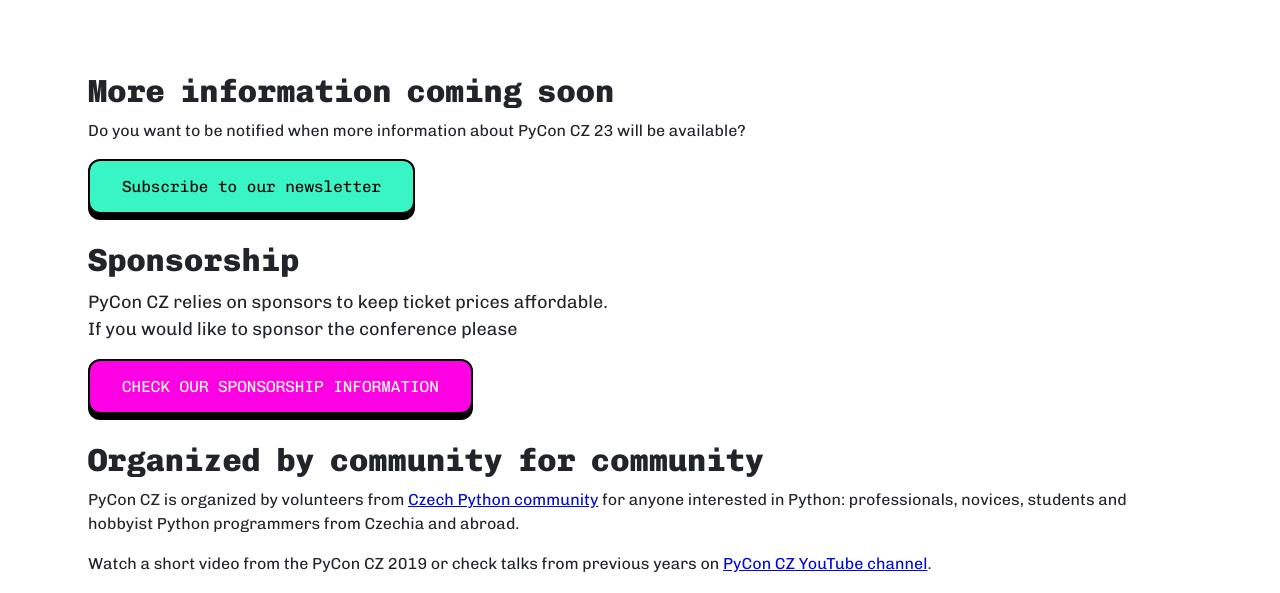
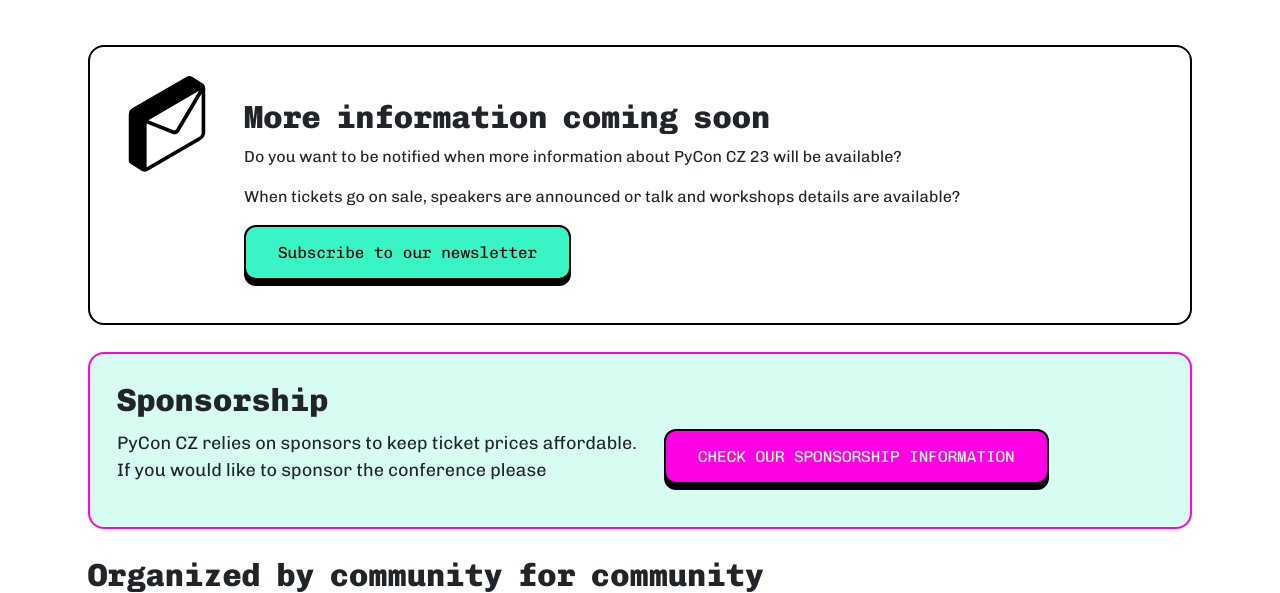
Before and after one commit to pyvec/cz.pycon.org, a Django app: page /2023/ in a window 1280 px wide. Shown: the part 997-1590 px from the top of the page. Run offline with Django 4.2, Linux system fonts and the light colour scheme; style sheets or scripts are compiled from the project's sources; some libraries are stand-ins or nearby versions; grey boxes are pictures that could not be loaded.

Commit message:
homepage: more

```diff
--- a/templates/pages/homepage.html
+++ b/templates/pages/homepage.html
@@ -92,19 +92,31 @@
 {% endblock %}
 
 {% block main %}
-    <h2>More information coming soon</h2>
+
+    <div class="d-flex flex-column flex-sm-row align-items-baseline column-gap-4 row-gap-3 rounded-3 border border-black p-4 mb-4">
+        <div>
+            <img src="{% static 'img/icons/email.min.svg' %}" width="100" height="100" alt="">
+        </div>
+
+        <div>
+            <h2 class="mt-0">More information coming soon</h2>
             <p>Do you want to be notified when more information about PyCon CZ 23 will be available?</p>
+            <p>When tickets go on sale, speakers are announced or talk and workshops details are available?</p>
             <p><a class="btn btn-secondary" href="https://eepurl.com/gOHNvP">Subscribe to our newsletter</a></p>
+        </div>
+    </div>
 
-
-    <h2>Sponsorship</h2>
+    <div class="rounded-3 border border-primary bg-secondary-subtle p-4">
+        <h2 class="mt-0">Sponsorship</h2>
+        <div class="d-flex flex-column flex-sm-row  column-gap-4 row-gap-3 align-items-end">
             <p class="lead">
                 PyCon CZ relies on sponsors to keep ticket prices affordable.
                 <br>
                 If you would like to sponsor the conference please
             </p>
             <p><a class="btn btn-primary" href="{% url 'sponsorship' %}">check our sponsorship information</a></p>
-
+        </div>
+    </div>
 
     <h2>Organized by community for community</h2>
     <p>PyCon&nbsp;CZ is organized by volunteers from <a href="https://pyvec.org/">Czech Python community</a> for anyone interested in Python: professionals, novices, students and hobbyist Python programmers from Czechia and abroad.</p>
```
Lines whose indentation alone changed are shown as unchanged.
